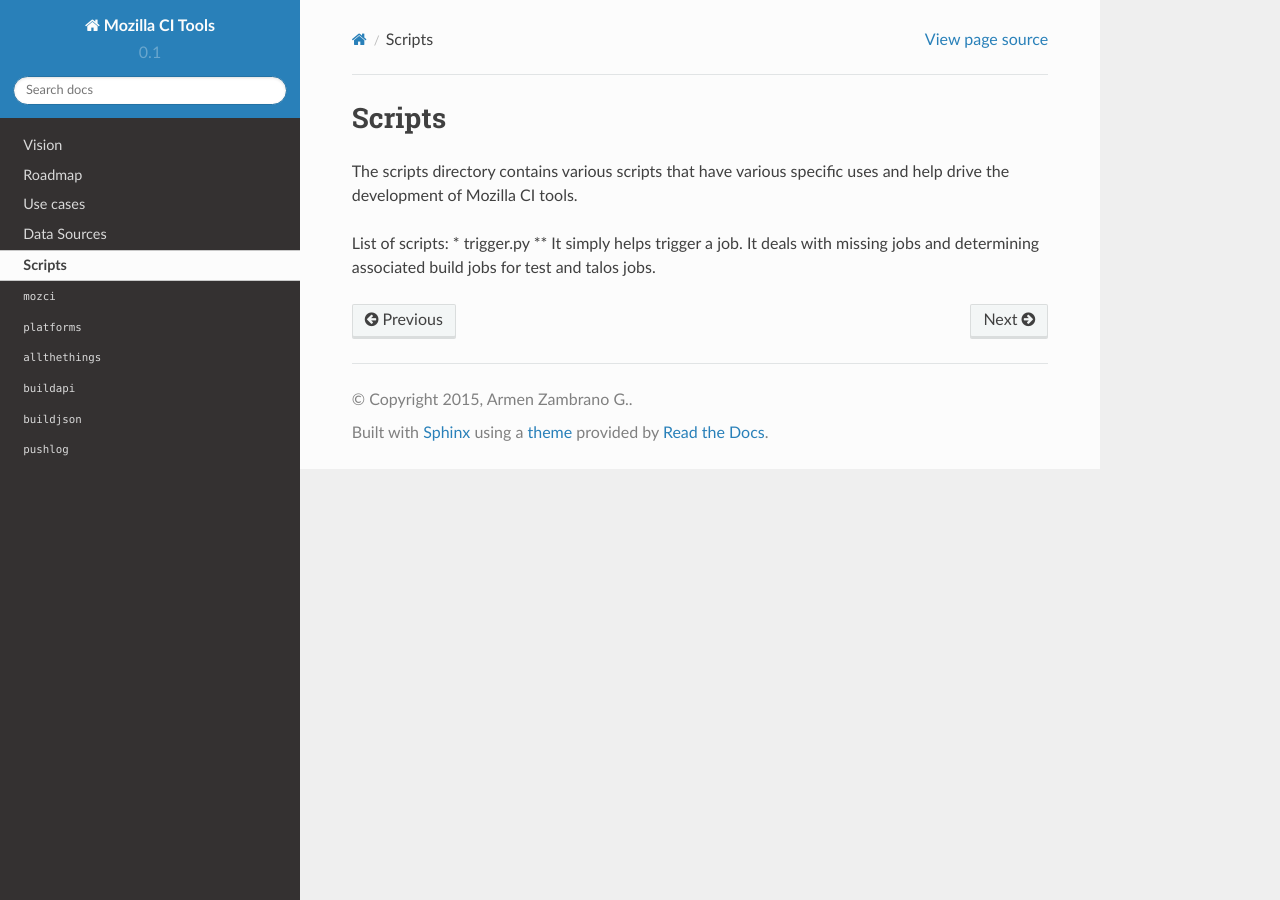
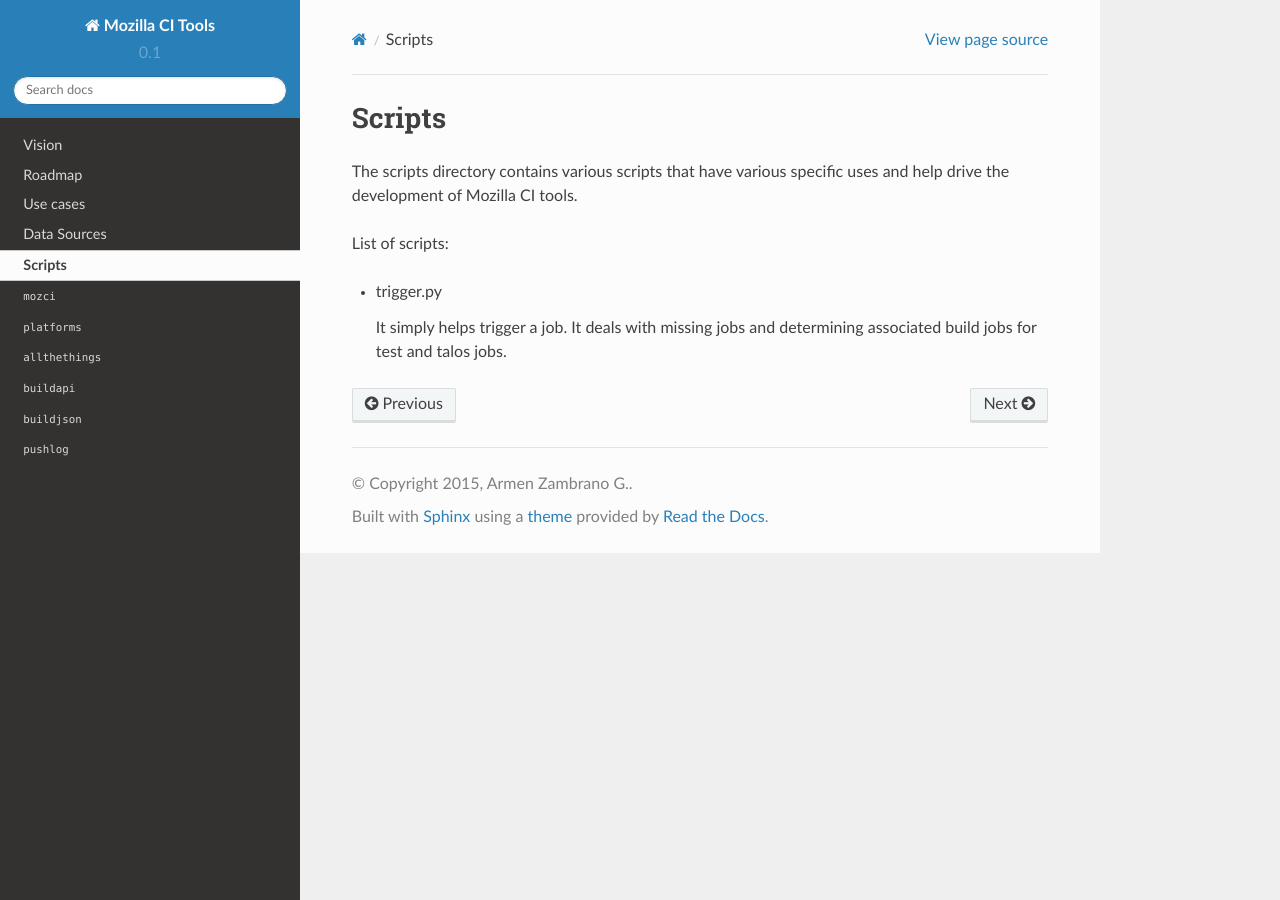
Before and after one commit to mozilla/mozilla_ci_tools, a Sphinx documentation site: the page built from docs/scripts.rst, in a window 1280 px wide. Built offline with Sphinx 7.4.7 and the Read the Docs theme 2.0.0, drawn with Linux system fonts in a browser that asks for light colours.

```diff
--- a/docs/scripts.rst
+++ b/docs/scripts.rst
@@ -5,6 +5,8 @@ The scripts directory contains various scripts that have various specific
 uses and help drive the development of Mozilla CI tools.
 
 List of scripts:
+
 * trigger.py
-** It simply helps trigger a job. It deals with missing jobs and determining
-associated build jobs for test and talos jobs.
+
+  It simply helps trigger a job. It deals with missing jobs and determining
+  associated build jobs for test and talos jobs.
```
